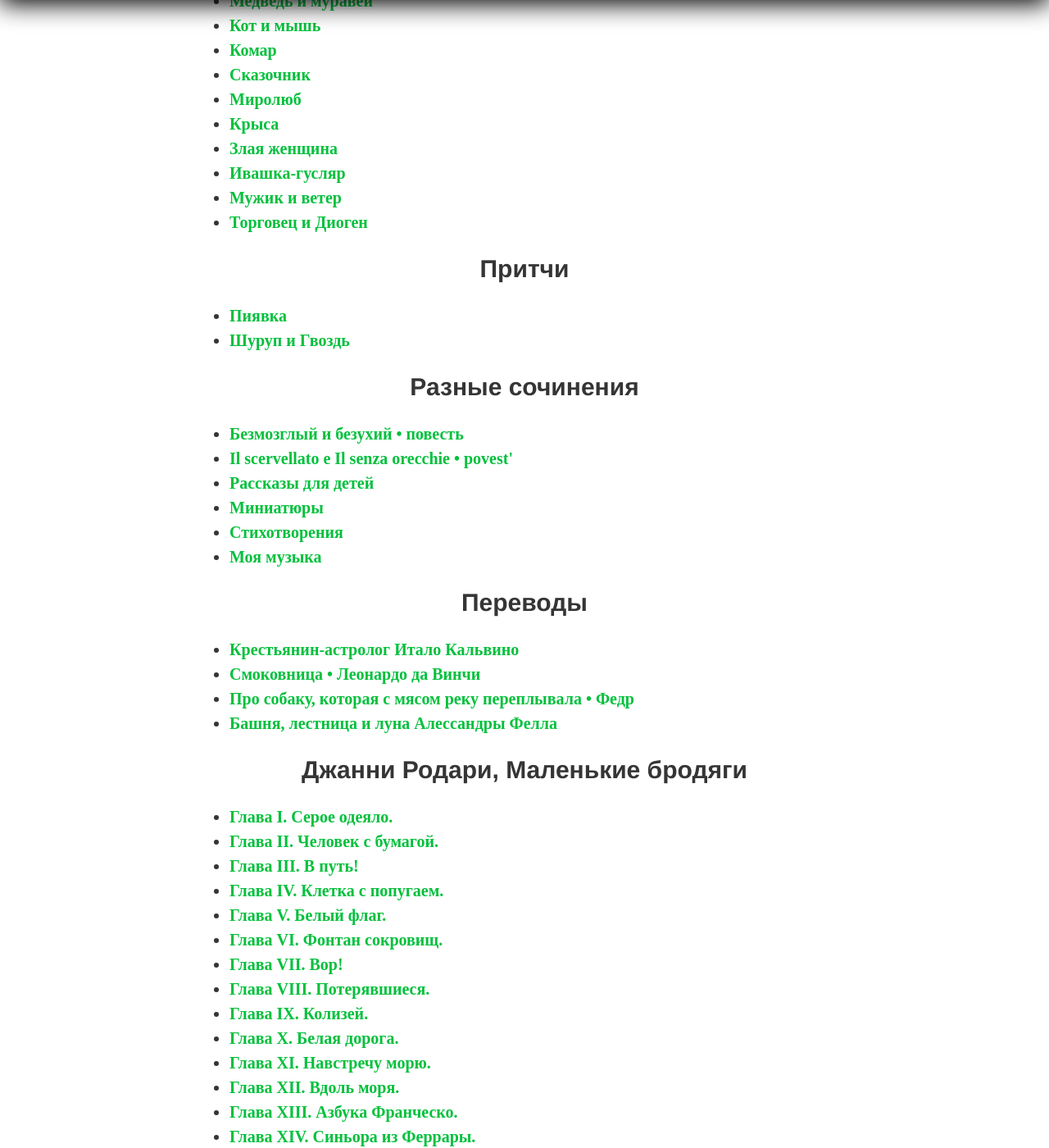
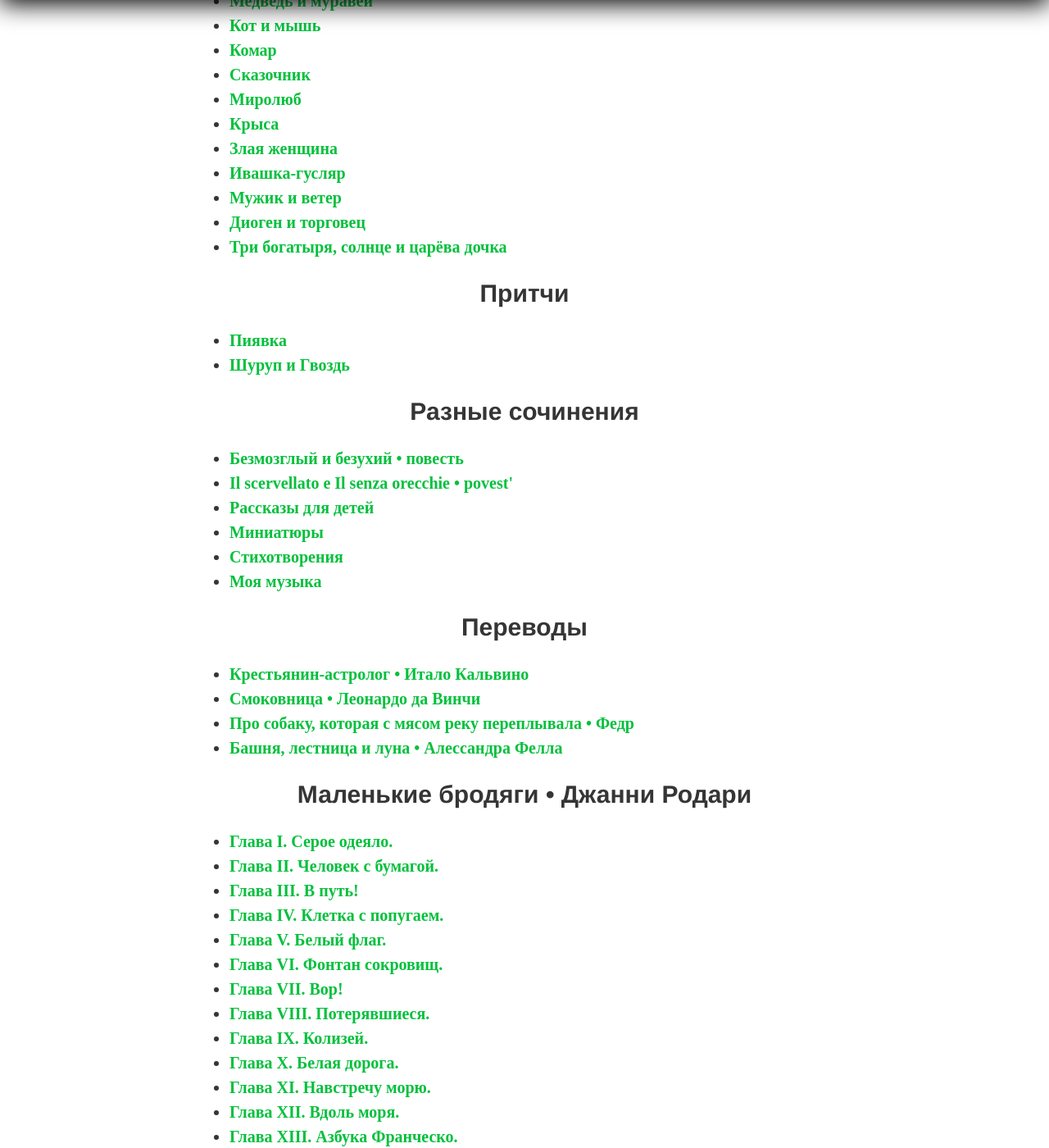
Before and after one commit to postolny/postolny.github.io, a Jekyll site: the page built from _pages/indice.html, in a window 1280 px wide and 1400 px high, scrolled down 719 px. Shown: the whole window at 82% size. Built offline with Jekyll 4.4.1, drawn with Linux system fonts in a browser that asks for light colours.

Commit message:
Add files via upload

```diff
--- a/_data/indice.yml
+++ b/_data/indice.yml
@@ -29,8 +29,10 @@ libri:
         url: /ivashka-guslyar/
       - page: Мужик и ветер
         url: /muzhik-i-veter/
-      - page: Торговец и Диоген
-        url: /torgovec-i-diogen/
+      - page: Диоген и торговец
+        url: /diogen-i-torgovec/
+      - page: Три богатыря, солнце и царёва дочка
+        url: /tri-bogatyrya-solnce-i-caryova-dochka/
   - titolo: Притчи
     subfolderitems:
       - page: Пиявка
@@ -53,15 +55,15 @@ libri:
         url: /musica/
   - titolo: Переводы
     subfolderitems:
-      - page: Крестьянин-астролог Итало Кальвино
+      - page: Крестьянин-астролог • Итало Кальвино
         url: /il-contadino-astrologo/
       - page: Смоковница • Леонардо да Винчи
         url: /il-fico/
-      - page: 'Про собаку, которая с мясом реку переплывала • Федр'
+      - page: Про собаку, которая с мясом реку переплывала • Федр
         url: /il-cane-che-porta-la-carne-al-fiume/
-      - page: Башня, лестница и луна Алессандры Фелла
+      - page: Башня, лестница и луна • Алессандра Фелла
         url: /la-torre-la-scala-e-la-luna/
-  - titolo: Джанни Родари, Маленькие бродяги
+  - titolo: Маленькие бродяги • Джанни Родари
     subfolderitems:
       - page: Глава I. Серое одеяло.
         url: /la-coperta-grigia/
```
